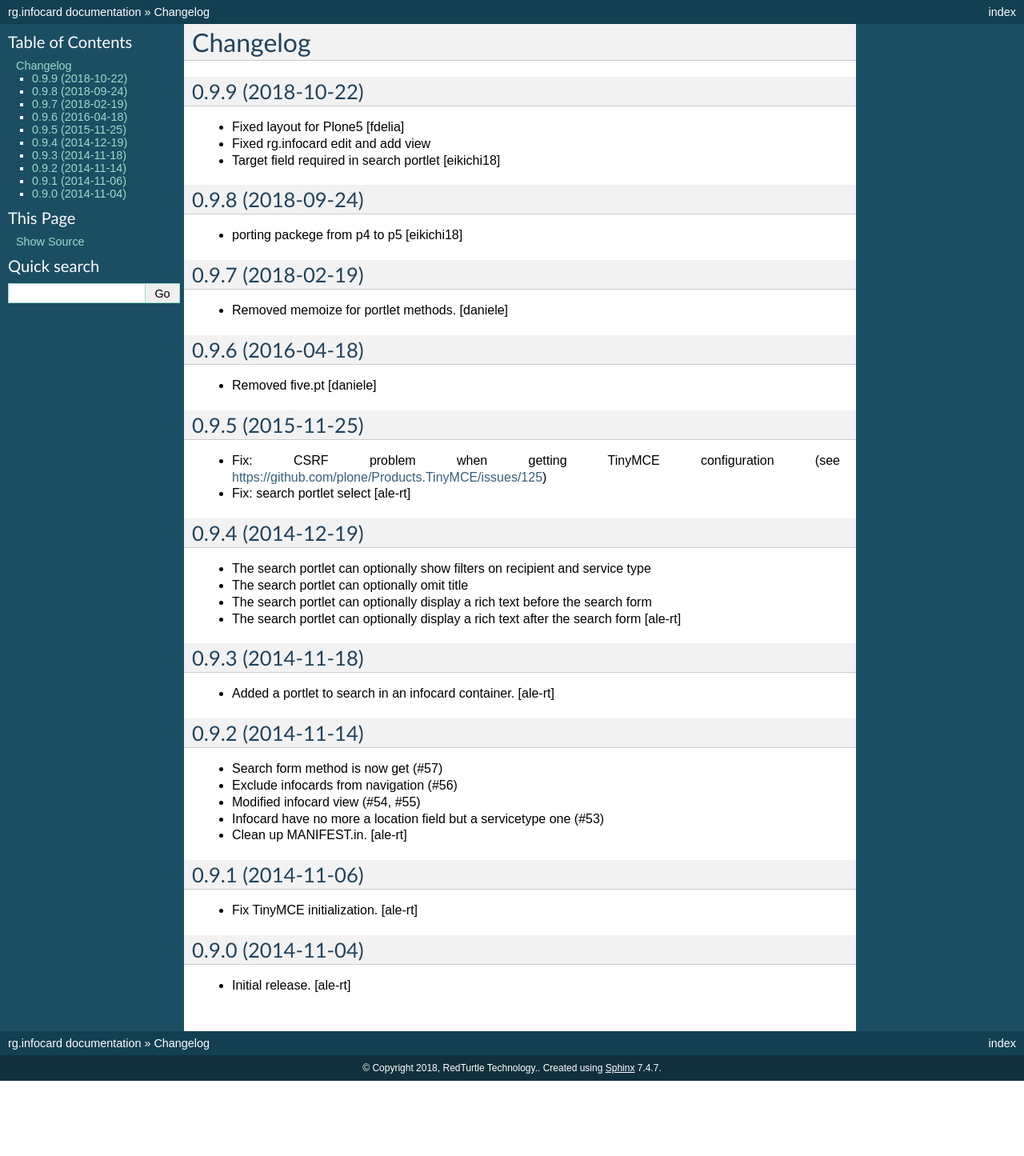
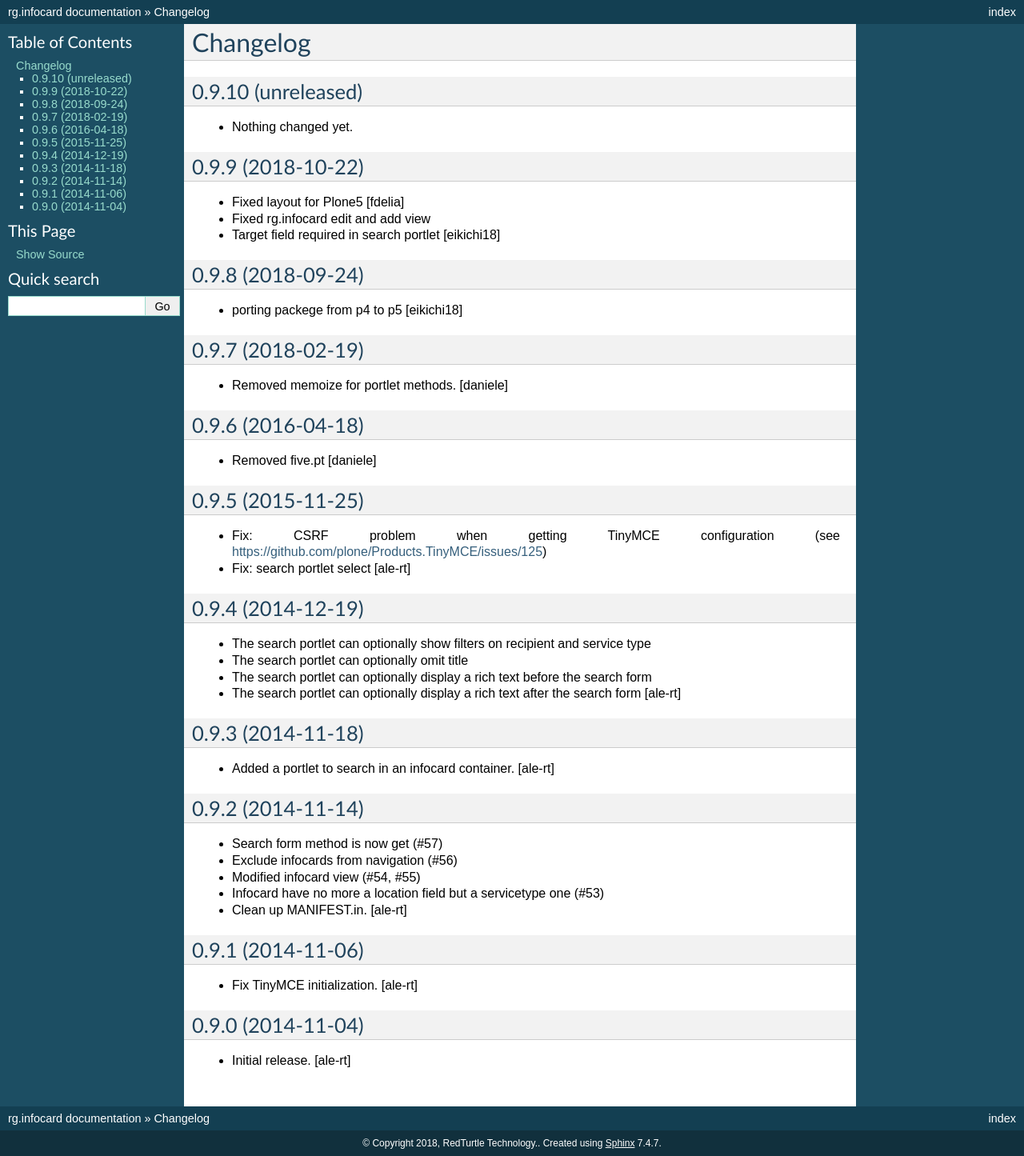
Before and after one commit to PloneGov-IT/rg.infocard, a Sphinx documentation site: the page built from docs/CHANGELOG.rst, in a window 1280 px wide. Shown: the whole page at 80% size. Built offline with Sphinx 7.4.7, drawn with Linux system fonts in a browser that asks for light colours; before the commit the page ends 1351 px from its top, so only the background shows below that.

Commit message:
Back to development: 0.9.10

```diff
--- a/docs/CHANGELOG.rst
+++ b/docs/CHANGELOG.rst
@@ -3,6 +3,12 @@
 
 Changelog
 =========
+
+0.9.10 (unreleased)
+-------------------
+
+- Nothing changed yet.
+
 
 0.9.9 (2018-10-22)
 ------------------
--- a/setup.py
+++ b/setup.py
@@ -17,7 +17,7 @@ long_description = "\n\n".join((
 
 setup(
     name='rg.infocard',
-    version='0.9.9',
+    version='0.9.10.dev0',
     description="rg.infocard",
     long_description=long_description,
     # Get more from http://pypi.python.org/pypi?%3Aaction=list_classifiers
```
